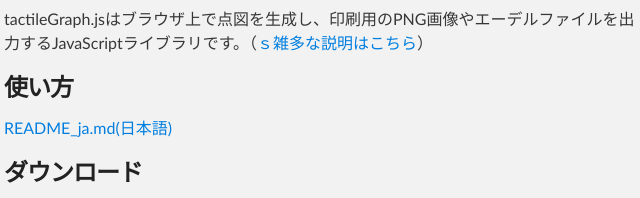
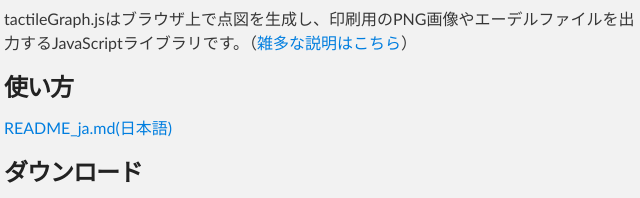
Before and after one commit to HirotsuguKaga/tactileGraph.js, a plain HTML site: page index.html in a window 1280 px wide. Shown: the part 335-533 px from the top of the page, 316-956 px from the left. Drawn offline with Linux system fonts and the light colour scheme.

Commit message:
Update index.html

```diff
--- a/index.html
+++ b/index.html
@@ -34,7 +34,7 @@
         <h3>
 <a id="welcome-to-github-pages" class="anchor" href="#welcome-to-github-pages" aria-hidden="true"><span aria-hidden="true" class="octicon octicon-link"></span></a>概要</h3>
 
-<p>tactileGraph.jsはブラウザ上で点図を生成し、印刷用のPNG画像やエーデルファイルを出力するJavaScriptライブラリです。（<a href="about.html">ｓ雑多な説明はこちら</a>）</p>
+<p>tactileGraph.jsはブラウザ上で点図を生成し、印刷用のPNG画像やエーデルファイルを出力するJavaScriptライブラリです。（<a href="about.html">雑多な説明はこちら</a>）</p>
 <h3>使い方</h3><p>
 <a href="https://github.com/HirotsuguKaga/tactileGraph.js/blob/master/README_ja.md">README_ja.md(日本語)</a>
 </p>
```
